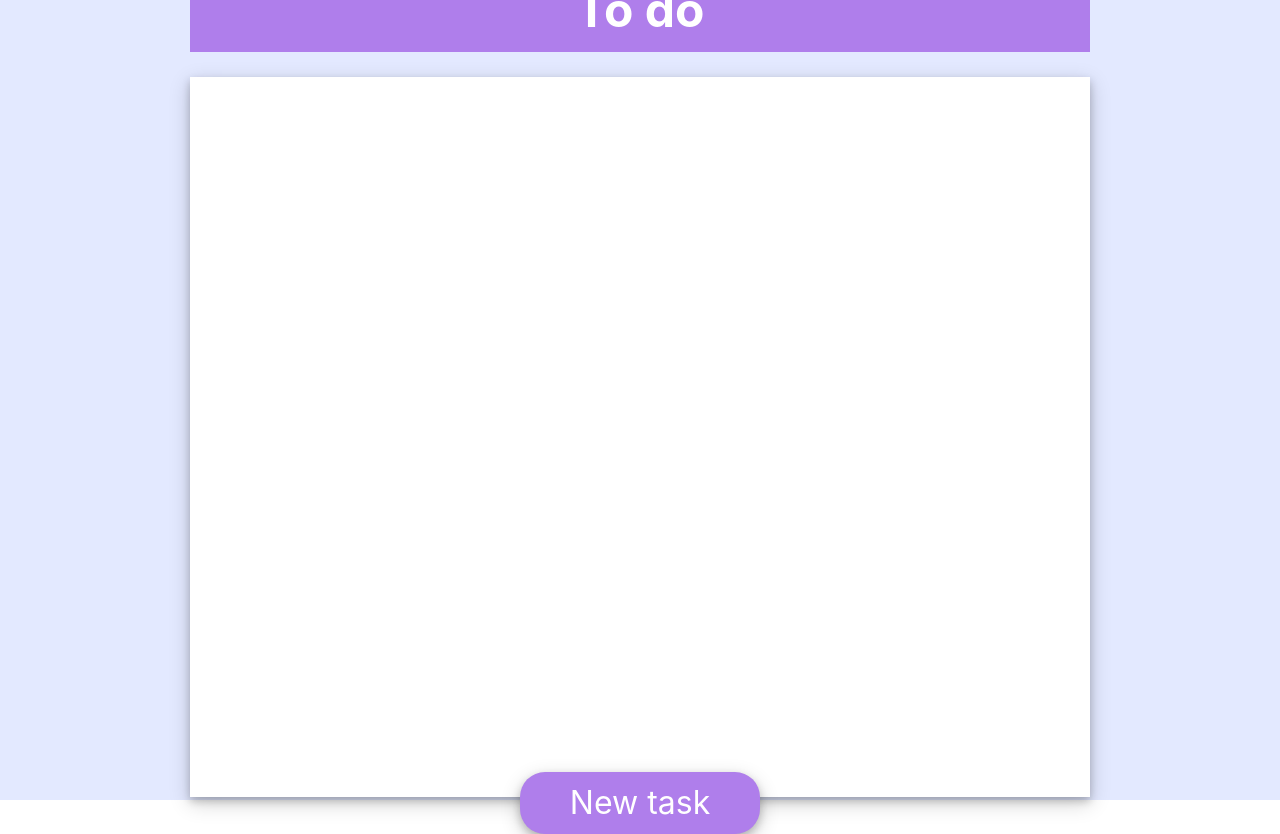
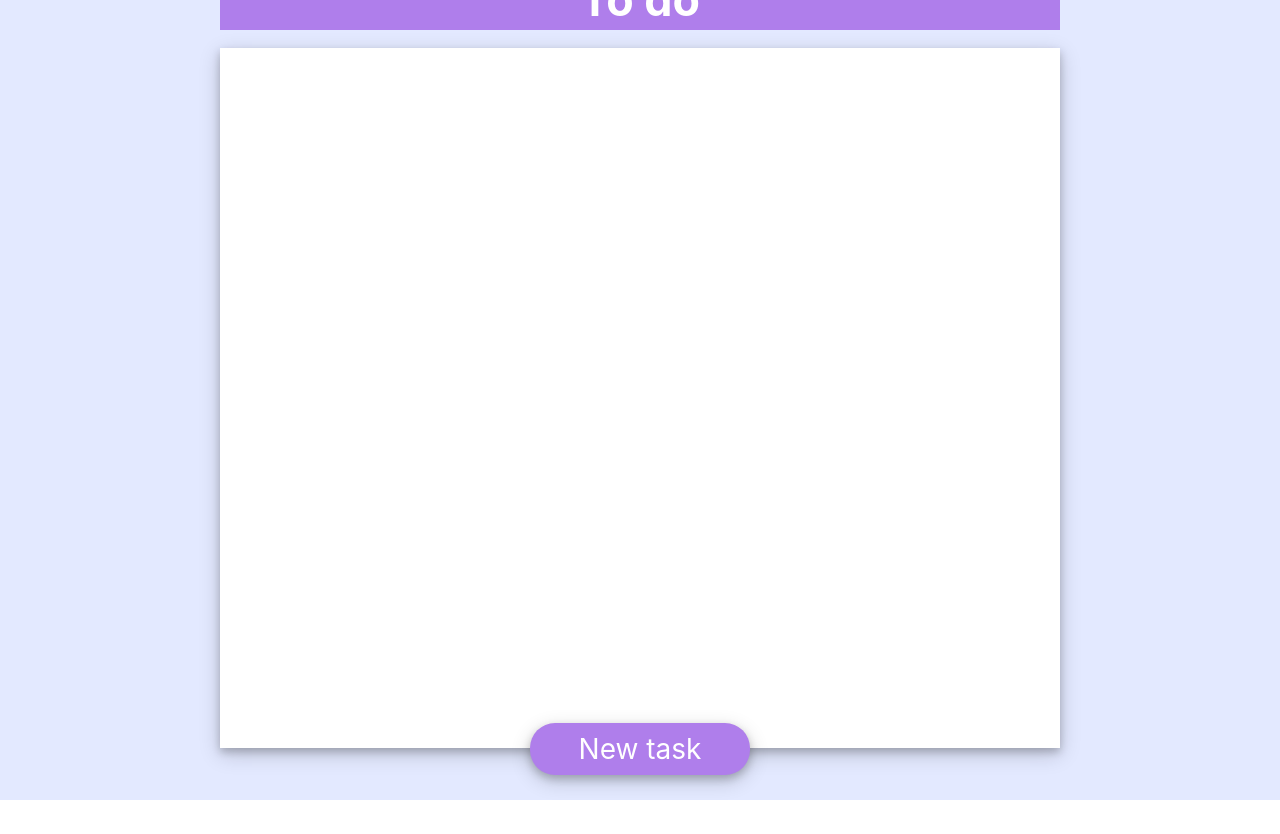
Before and after one commit to livelife26/To-Do-List, a React (Create React App) app: page / in a window 1280 px wide. After the commit the page ends 800 px from the top, so only its background shows below. Built offline with nearby package versions, Linux system fonts and the light colour scheme.

Commit message:
change elements size

```diff
--- a/src/todo-list/containers/TodoList/style.scss
+++ b/src/todo-list/containers/TodoList/style.scss
@@ -1,9 +1,4 @@
 @import url("https://cdnjs.cloudflare.com/ajax/libs/normalize/8.0.1/normalize.min.css");
-
-img {
-  max-width: 100%;
-  height: auto;
-}
 
 .app__layout {
   box-sizing: border-box;
@@ -110,7 +105,7 @@ img {
       height: 0;
       width: 0;
 
-      /* When the checkbox is checked, add a blue background */
+      /* When the checkbox is checked, add a purple background */
       &:checked ~ .todolist-item__checkmark {
         background-color: #af7eeb;
 
@@ -228,36 +223,36 @@ img {
 @media (min-width: 996px) {
   .todolist {
     &__layout {
-      width: 900px;
-      height: 720px;
+      width: 840px;
+      height: 760px;
     }
 
     &__title {
-      height: 80px;
-      margin-top: -100px;
+      height: 60px;
+      margin-top: -80px;
 
       &-content {
-        padding: 10px 0 0;
-        font-size: 3em;
+        padding: 5px 0 0;
+        font-size: 2.8em;
       }
     }
 
     &__list {
-      height: 720px;
-      margin: 25px 0 0;
+      height: 700px;
+      margin: 18px 0 0;
     }
 
     &__add {
       &-button {
-        font-size: 32px;
-        width: 240px;
-        height: 62px;
+        font-size: 28px;
+        width: 220px;
+        height: 52px;
       }
     }
 
     /* Customize the label (the container) */
     &-item {
-      height: 36px;
+      height: 28px;
 
       &__label {
         /* Style the checkmark/indicator */
@@ -269,18 +264,18 @@ img {
 
       /* Create a custom checkbox */
       &__checkmark {
-        height: 30px;
-        width: 30px;
+        height: 26px;
+        width: 26px;
       }
 
       &__form {
         width: 75%;
-        font-size: 28px;
+        font-size: 24px;
       }
 
       &__remove {
-        width: 30px;
-        height: 30px;
+        width: 26px;
+        height: 26px;
       }
     }
   }
```
